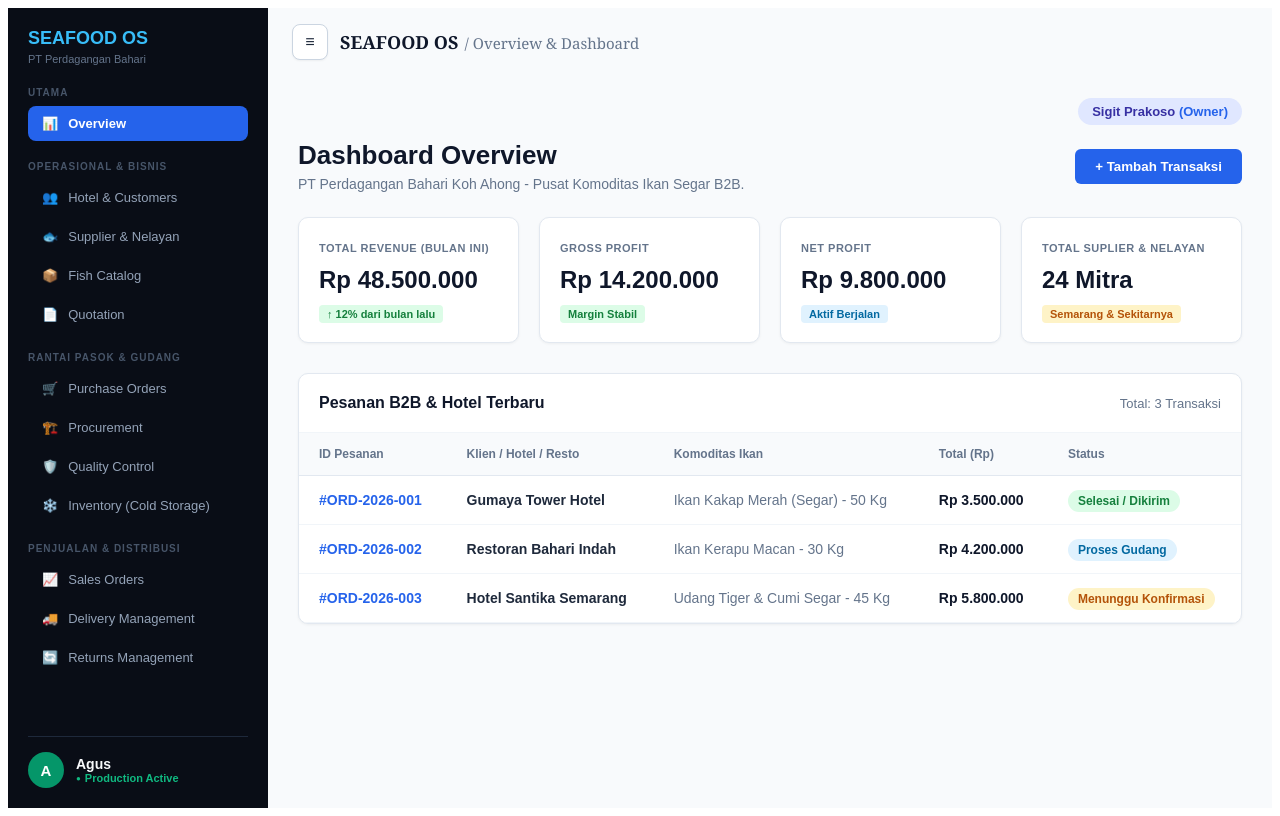
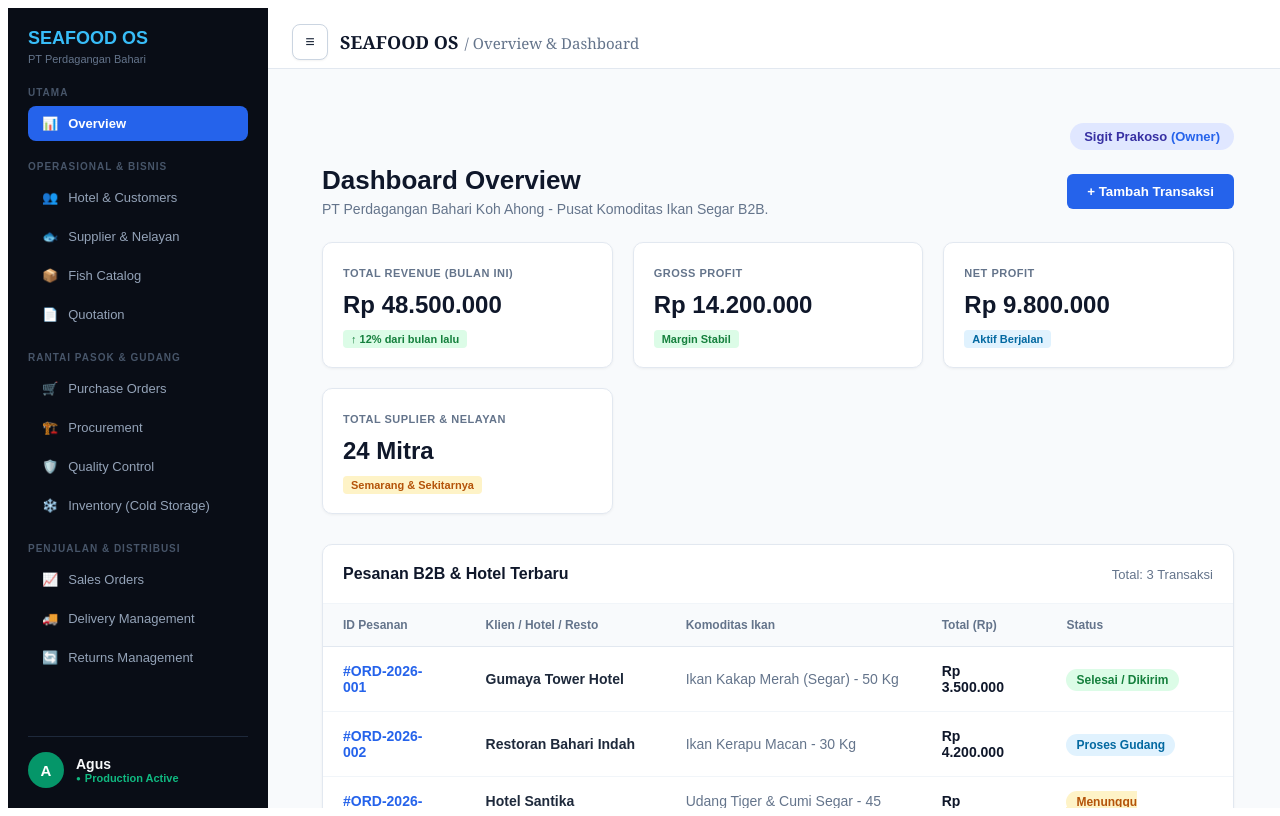
Before and after one commit to hongciome/pt-perdagangan-bahari, a React (Vite) app in the folder frontend/: page / in a window 1280 px wide. Built offline with nearby package versions, Linux system fonts and the light colour scheme; no server answers.

Commit message:
Fix layout sidebar dan padding responsif proporsional

```diff
--- a/frontend/src/App.jsx
+++ b/frontend/src/App.jsx
@@ -37,10 +37,10 @@ function MainContent({ sidebarOpen, setSidebarOpen }) {
   const currentPage = pageTitles[location.pathname] || 'Dashboard';
 
   return (
-    <div style={{ flex: 1, display: 'flex', flexDirection: 'column', minWidth: 0, height: '100vh', overflowY: 'auto' }}>
+    <div style={{ flex: 1, display: 'flex', flexDirection: 'column', minWidth: 0, height: '100vh', overflowY: 'auto', backgroundColor: '#f8fafc' }}>
 
       {/* Top Header Bar */}
-      <div style={{ padding: '16px 24px 8px 24px', display: 'flex', alignItems: 'center', gap: '12px' }}>
+      <div style={{ padding: '16px 24px 8px 24px', display: 'flex', alignItems: 'center', gap: '12px', background: '#ffffff', borderBottom: '1px solid #e2e8f0' }}>
         <button
           onClick={() => setSidebarOpen(!sidebarOpen)}
           style={{
@@ -72,7 +72,7 @@ function MainContent({ sidebarOpen, setSidebarOpen }) {
       </div>
 
       {/* Area Konten Utama */}
-      <div style={{ flex: 1, overflowY: 'auto' }}>
+      <div style={{ flex: 1, overflowY: 'auto', padding: '24px' }}>
         <Routes>
           <Route path="/" element={<Overview />} />
           <Route path="/customers" element={<Customers />} />
@@ -99,8 +99,21 @@ export default function App() {
 
   return (
     <Router>
-      <div style={{ display: 'flex', minHeight: '100vh', backgroundColor: '#f8fafc', overflow: 'hidden' }}>
-        <Sidebar isOpen={sidebarOpen} />
+      {/* Pembungkus Utama Flexbox agar Sidebar dan Konten Sejajar Rapi */}
+      <div style={{ display: 'flex', width: '100vw', height: '100vh', backgroundColor: '#f8fafc', overflow: 'hidden' }}>
+
+        {/* Kontainer Sidebar dengan Pengaturan Lebar Dinamis Berdasarkan State */}
+        <div style={{
+          width: sidebarOpen ? '260px' : '0px',
+          flexShrink: 0,
+          height: '100vh',
+          transition: 'width 0.3s ease',
+          overflow: 'hidden',
+          backgroundColor: '#0f172a'
+        }}>
+          <Sidebar isOpen={sidebarOpen} />
+        </div>
+
         <MainContent sidebarOpen={sidebarOpen} setSidebarOpen={setSidebarOpen} />
       </div>
     </Router>
```
